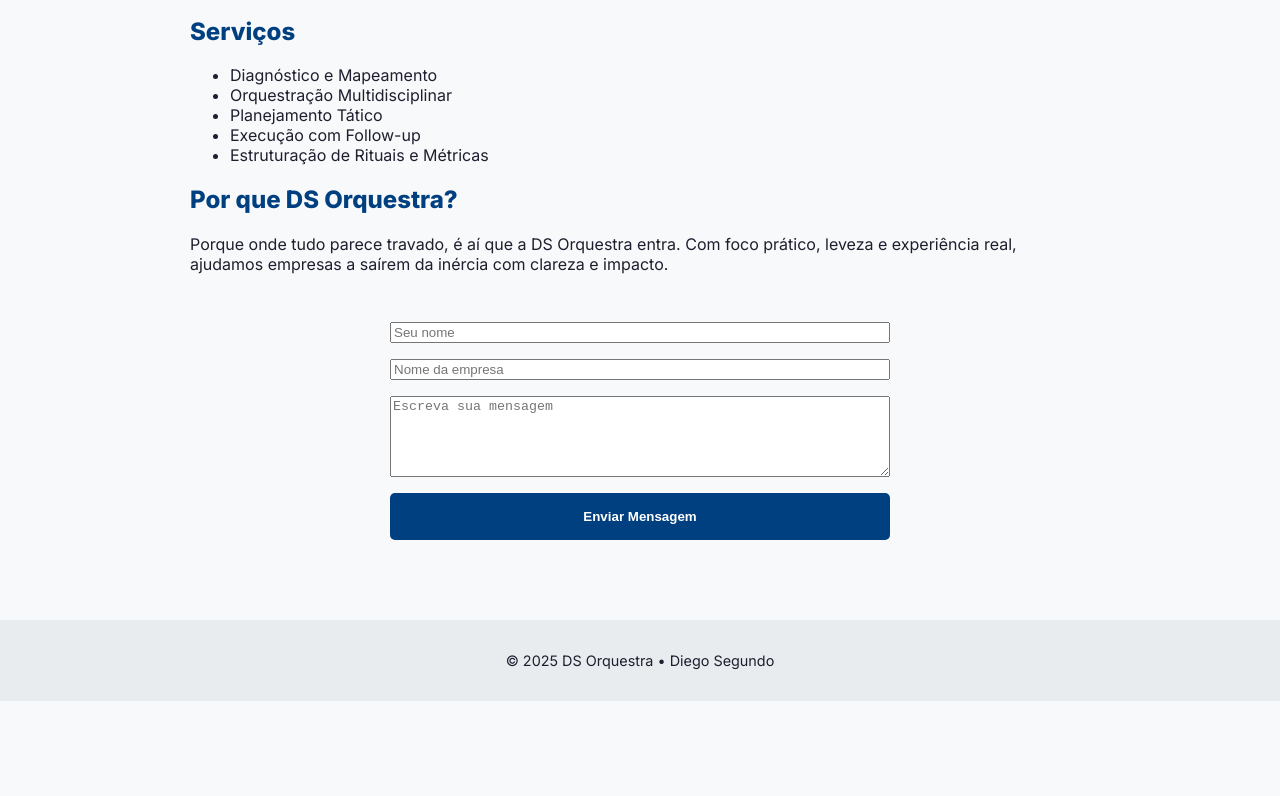
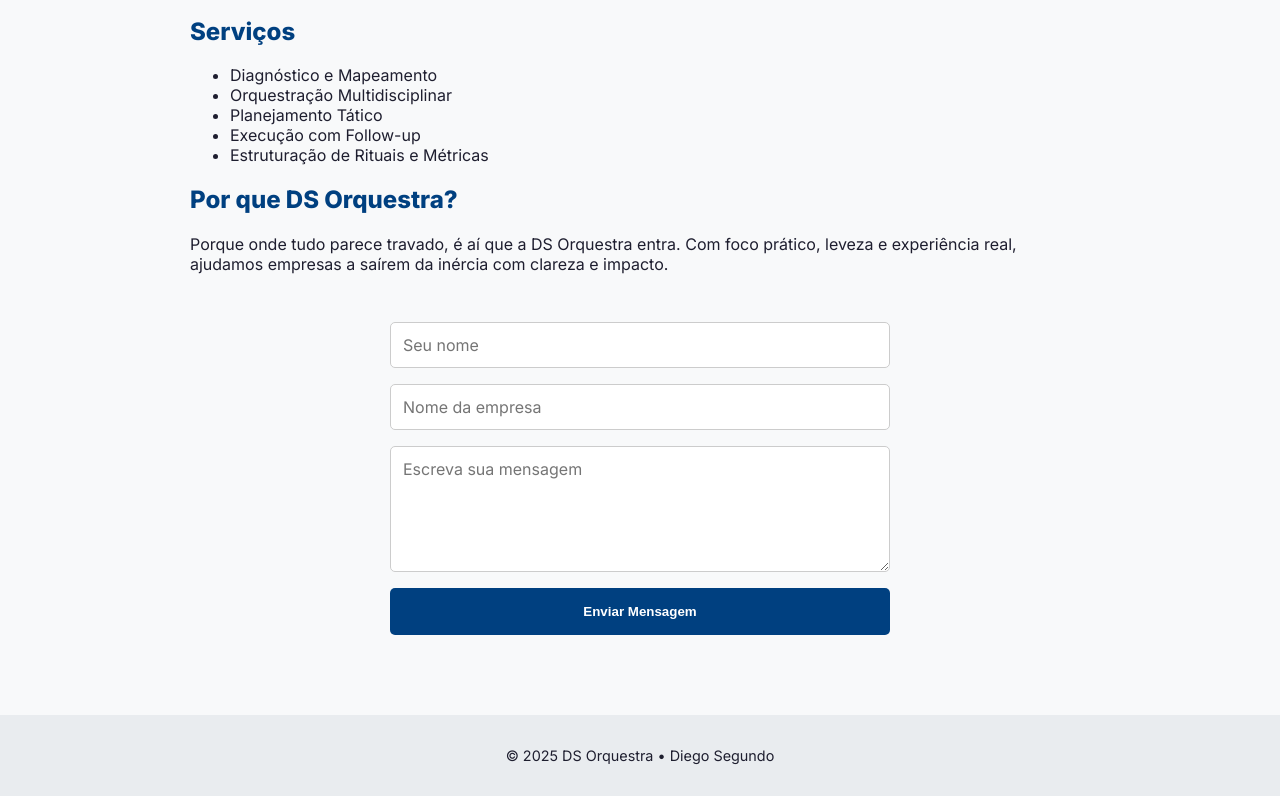
Before and after one commit to DIECARSEG/ds-orquestra, a plain HTML site: page ds_orquestra_landing.html in a window 1280 px wide. Shown: the part 833-1629 px from the top of the page. Before the commit the page ends 1534 px from the top, so only its background shows below. Drawn offline with Linux system fonts and the light colour scheme.

Commit message:
Update ds_orquestra_landing.html

```diff
--- a/ds_orquestra_landing.html
+++ b/ds_orquestra_landing.html
@@ -45,13 +45,28 @@
       text-align: center;
       margin: 3rem 0;
     }
-    .cta a {
+    form {
+      display: flex;
+      flex-direction: column;
+      gap: 1rem;
+      max-width: 500px;
+      margin: auto;
+    }
+    input, textarea {
+      padding: 0.75rem;
+      border: 1px solid #ccc;
+      border-radius: 5px;
+      font-size: 1rem;
+      font-family: 'Inter', sans-serif;
+    }
+    button {
       background: #004080;
       color: white;
       padding: 1rem 2rem;
-      text-decoration: none;
       font-weight: bold;
+      border: none;
       border-radius: 5px;
+      cursor: pointer;
     }
     footer {
       text-align: center;
@@ -101,15 +116,13 @@
     <p>Porque onde tudo parece travado, é aí que a DS Orquestra entra. Com foco prático, leveza e experiência real, ajudamos empresas a saírem da inércia com clareza e impacto.</p>
 
     <div class="cta">
-  <form action="https://formspree.io/f/mldljayv" method="POST" style="display: flex; flex-direction: column; gap: 1rem; max-width: 500px; margin: auto;">
-    <input type="text" name="nome" placeholder="Seu nome" required>
-    <input type="text" name="empresa" placeholder="Nome da empresa">
-    <textarea name="mensagem" placeholder="Escreva sua mensagem" rows="5" required></textarea>
-    <button type="submit" style="background: #004080; color: white; padding: 1rem 2rem; font-weight: bold; border: none; border-radius: 5px; cursor: pointer;">
-      Enviar Mensagem
-    </button>
-  </form>
-</div>
+      <form action="https://formspree.io/f/mldljayv" method="POST">
+        <input type="text" name="nome" placeholder="Seu nome" required>
+        <input type="text" name="empresa" placeholder="Nome da empresa">
+        <textarea name="mensagem" placeholder="Escreva sua mensagem" rows="5" required></textarea>
+        <button type="submit">Enviar Mensagem</button>
+      </form>
+    </div>
   </section>
 
   <footer>
```
